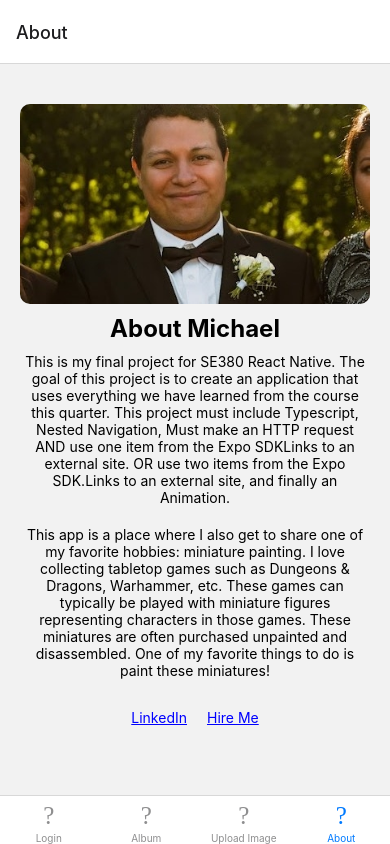
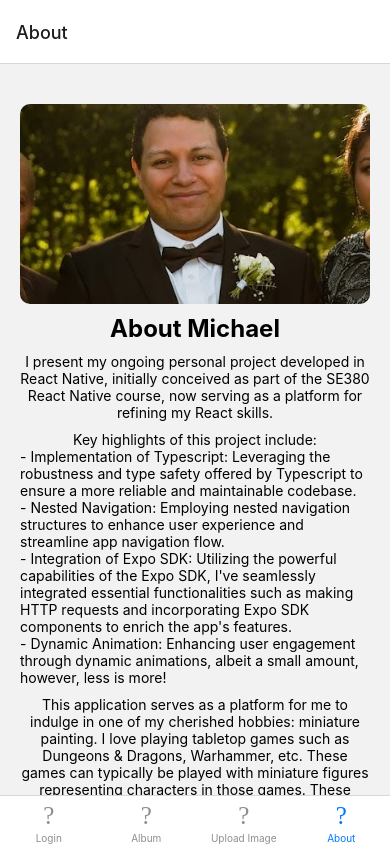
Before and after one commit to NuclearWoofer/se380-FinalProject, a React Native app: screen /About in a window 390 px wide. Built offline with nearby package versions, Linux system fonts and the light colour scheme.

Commit message:
Formatting w/ prettier

```diff
--- a/screens/AboutScreen.tsx
+++ b/screens/AboutScreen.tsx
@@ -10,10 +10,26 @@ function AboutScreen() {
       />
       <Text style={styles.title}>About Michael</Text>
       <Text style={styles.text}>
-        This is my final project for SE380 React Native. The goal of this project is to create an application that uses everything we have learned from the course this quarter. This project must include Typescript, Nested Navigation, Must make an HTTP request AND use one item from the Expo SDKLinks to an external site. OR use two items from the Expo SDK.Links to an external site, and finally an Animation.
+        I present my ongoing personal project developed in React Native, initially conceived as part of the SE380 React Native course, now serving as a platform for refining my React skills.
+      </Text>
+      <Text>
+        Key highlights of this project include:
+      </Text>
+      <Text></Text>
+      <Text>
+        - Implementation of Typescript: Leveraging the robustness and type safety offered by Typescript to ensure a more reliable and maintainable codebase.
+      </Text>
+      <Text>
+        - Nested Navigation: Employing nested navigation structures to enhance user experience and streamline app navigation flow.
+      </Text>
+      <Text>
+        - Integration of Expo SDK: Utilizing the powerful capabilities of the Expo SDK, I've seamlessly integrated essential functionalities such as making HTTP requests and incorporating Expo SDK components to enrich the app's features.
+      </Text>
+      <Text>
+        - Dynamic Animation: Enhancing user engagement through dynamic animations, albeit a small amount, however, less is more!
       </Text>
       <Text style={styles.text}>
-        This app is a place where I also get to share one of my favorite hobbies: miniature painting. I love collecting tabletop games such as Dungeons & Dragons, Warhammer, etc. These games can typically be played with miniature figures representing characters in those games. These miniatures are often purchased unpainted and disassembled. One of my favorite things to do is paint these miniatures!
+        This application serves as a platform for me to indulge in one of my cherished hobbies: miniature painting. I love playing tabletop games such as Dungeons & Dragons, Warhammer, etc. These games can typically be played with miniature figures representing characters in those games. These miniatures are often purchased unpainted and unassembled. One of my favorite things to do is paint these miniatures!
       </Text>
       <View style={styles.linksContainer}>
         <TouchableOpacity
```
Also changed, not shown: screens/AlbumScreen.tsx (line endings or trailing spaces), screens/LoginScreen.tsx (indentation only).
